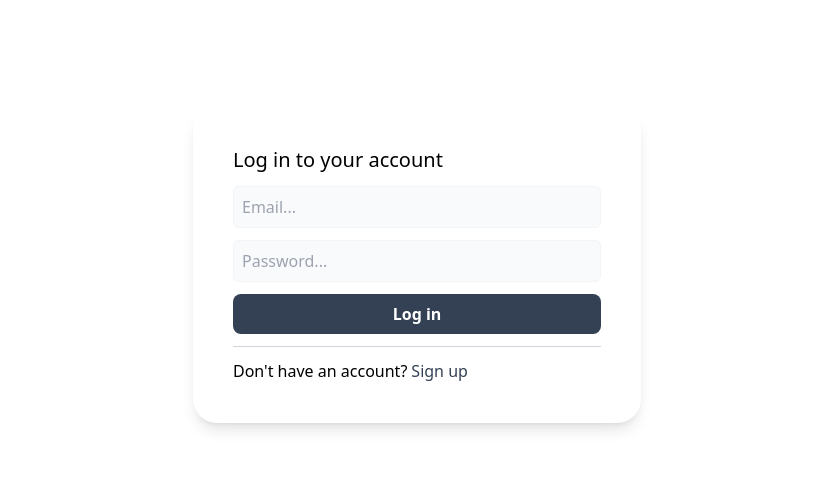
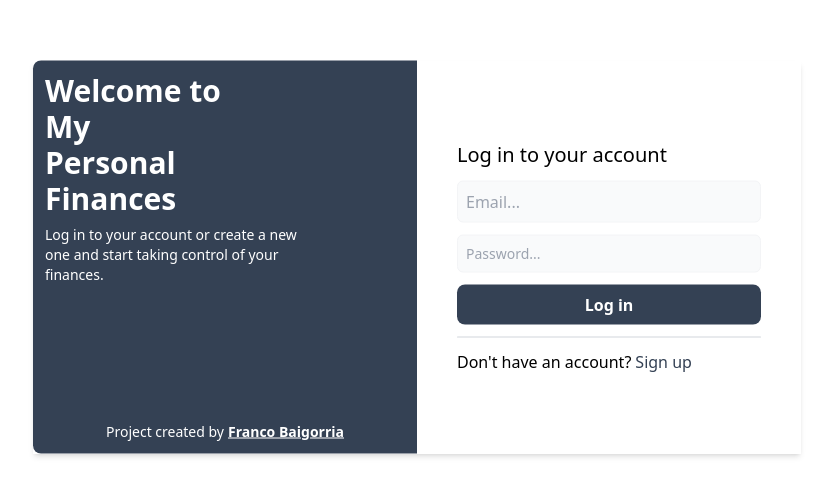
Before and after one commit to FrancoBaig/My-Finances, a React (Create React App) app: page / in a window 1280 px wide. Shown: the part 136-632 px from the top of the page, without its empty margins (223-1053 px from the left). Built offline with nearby package versions, Linux system fonts and the light colour scheme; no server answers; a web font is replaced by a local one.

Commit message:
Added: new desktop view on login

```diff
--- a/src/pages/Identification.js
+++ b/src/pages/Identification.js
@@ -62,12 +62,34 @@ function Identification() {
     }
 
     return (
-        <div className="w-full h-screen flex justify-center items-center">
+        <div className="w-full h-3/4 grid justify-center md:grid-cols-2 translate-y-2/4 mx-auto items-center max-w-screen-md shadow-md">
+            <div className="hidden bg-primary h-full w-full rounded-l-lg p-3 md:flex md:flex-col md:gap-1 md:justify-between">
+                <div>
+                    <h2 className="text-white text-3xl font-semibold w-2/4 pb-2">
+                        Welcome to My Personal Finances
+                    </h2>
+                    <p className="text-white text-sm w-3/4">
+                        Log in to your account or create a new one and start
+                        taking control of your finances.
+                    </p>
+                </div>
+                <span className="text-white text-sm self-center">
+                    Project created by
+                    <a
+                        href="https://francobaigorria.netlify.app/"
+                        target="_blank"
+                        rel="noreferrer"
+                        className="font-bold pl-1 underline "
+                    >
+                        Franco Baigorria
+                    </a>
+                </span>
+            </div>
             <form
                 onSubmit={(e) => handleIdentification(e)}
-                className="w-full paper p-10 grid gap-3 md:max-w-md"
+                className="w-full p-10 py-20 grid gap-3 max-w-sm md:max-w-md"
             >
-                <h2 className="text-xl">
+                <h2 className="text-xl font-medium">
                     {isLogin
                         ? "Log in to your account"
                         : "Sign up for your account"}
@@ -97,7 +119,7 @@ function Identification() {
                     placeholder="Password..."
                     value={password}
                     onChange={({ target }) => setPassword(target.value)}
-                    className="input"
+                    className="input text-sm"
                     required
                 />
                 {error === "" ? (
```
